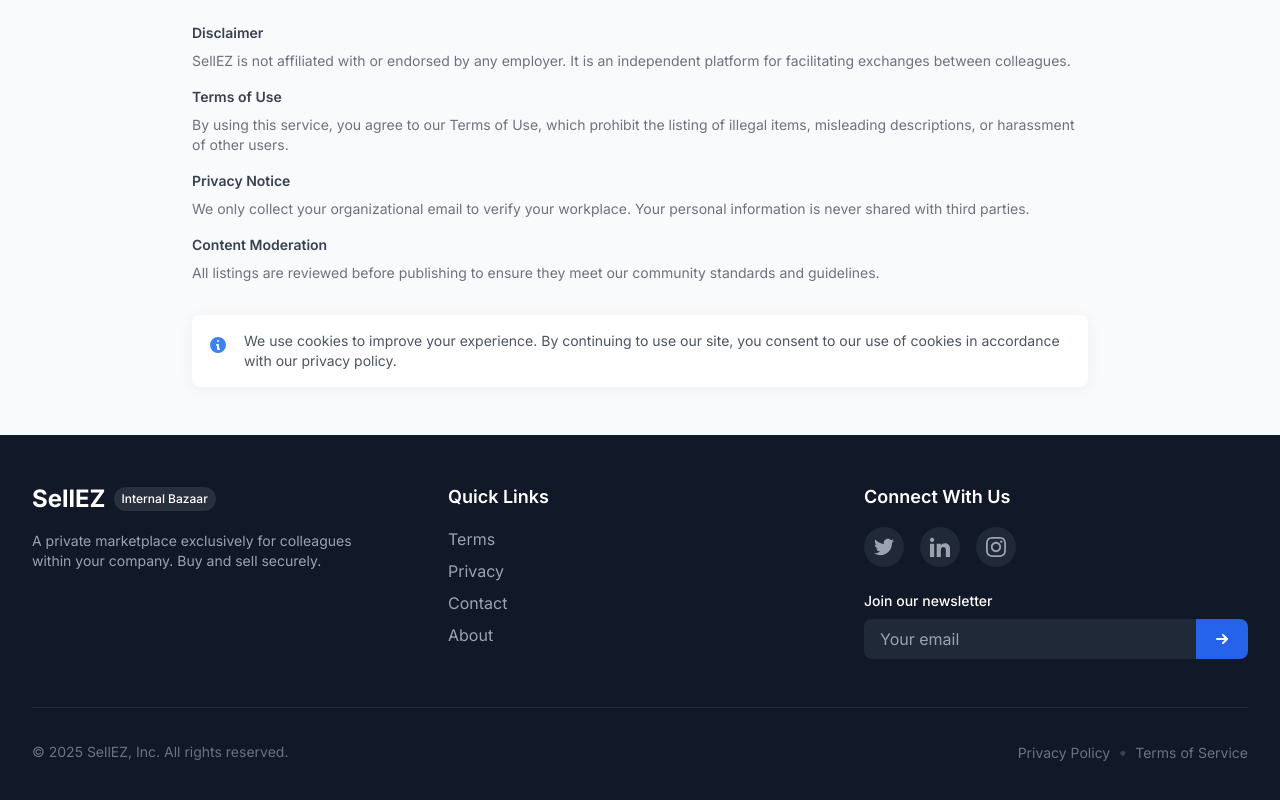
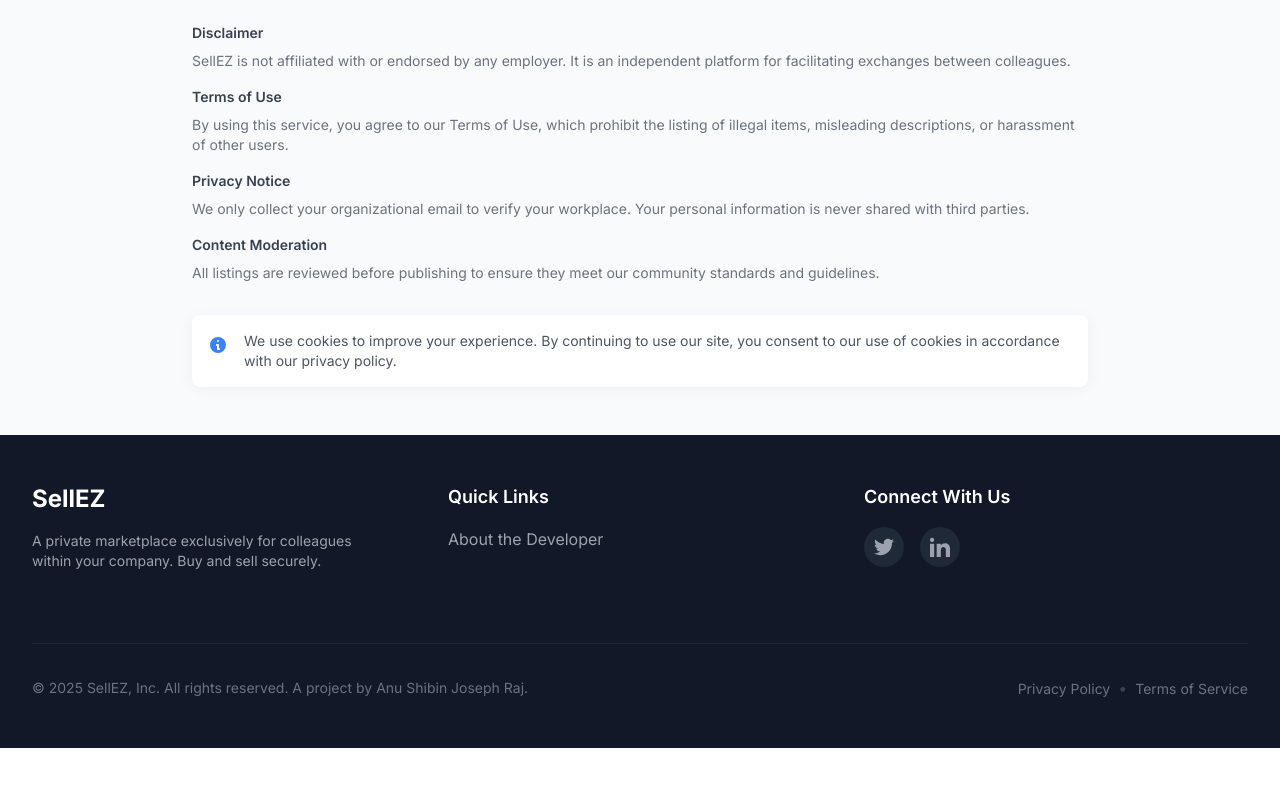
Before and after one commit to fastorial/sellez-landing-page, a React (Vite) app: page / in a window 1280 px wide. Shown: the part 4467-5267 px from the top of the page. After the commit the page ends 5215 px from the top, so only its background shows below. Built offline with nearby package versions, Linux system fonts and the light colour scheme.

Commit message:
🎨 Footer fixed

```diff
--- a/src/components/Footer.jsx
+++ b/src/components/Footer.jsx
@@ -14,9 +14,6 @@ export default function Footer({ content }) {
 						>
 							<a href="#" className="inline-flex items-center">
 								<span className="text-2xl font-bold text-white">SellEZ</span>
-								<span className="ml-2 px-2 py-1 text-xs font-medium rounded-full bg-white/10">
-									Internal Bazaar
-								</span>
 							</a>
 							<p className="mt-4 text-gray-400 text-sm max-w-xs">
 								A private marketplace exclusively for colleagues within your
@@ -64,6 +61,8 @@ export default function Footer({ content }) {
 								</motion.a>
 							))}
 						</div>
+						{/*
+
 						<div className="mt-6">
 							<h4 className="text-sm font-medium mb-2">Join our newsletter</h4>
 							<div className="flex">
@@ -88,6 +87,7 @@ export default function Footer({ content }) {
 								</button>
 							</div>
 						</div>
+*/}
 					</div>
 				</div>
 
--- a/src/content.json
+++ b/src/content.json
@@ -159,37 +159,21 @@
 		"moderation": "All listings are reviewed before publishing to ensure they meet our community standards and guidelines."
 	},
 	"footer": {
-		"copyright": "© 2025 SellEZ, Inc. All rights reserved.",
+		"copyright": "© 2025 SellEZ, Inc. All rights reserved. A project by Anu Shibin Joseph Raj.",
 		"links": [
 			{
-				"name": "Terms",
-				"url": "#terms"
-			},
-			{
-				"name": "Privacy",
-				"url": "#privacy"
-			},
-			{
-				"name": "Contact",
-				"url": "#contact"
-			},
-			{
-				"name": "About",
-				"url": "#about"
+				"name": "About the Developer",
+				"url": "http://anushibinj.fastorial.dev/"
 			}
 		],
 		"social": [
 			{
 				"name": "Twitter",
-				"url": "#"
+				"url": "https://x.com/anushibin007"
 			},
 			{
 				"name": "LinkedIn",
-				"url": "#"
-			},
-			{
-				"name": "Instagram",
-				"url": "#"
+				"url": "https://www.linkedin.com/in/anushibinj/"
 			}
 		]
 	}
```
